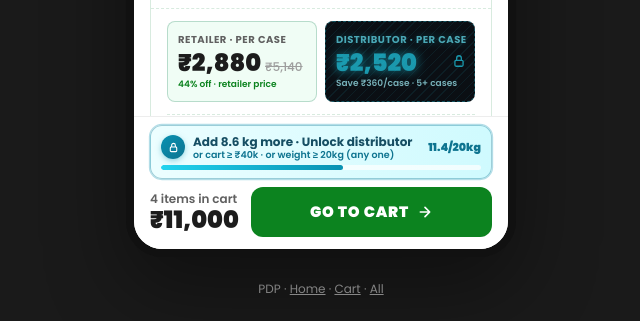
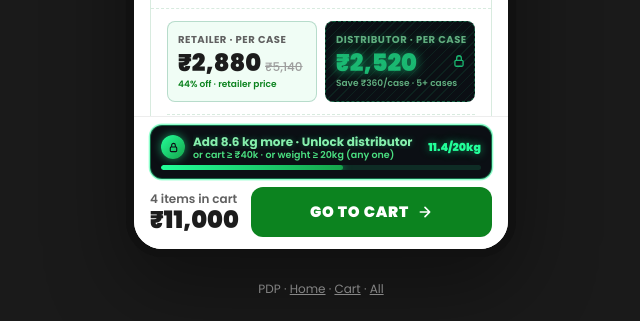
Before and after one commit to umarkhan-png/katyayani-partner-app-prototype, a website: page screens/pdp.html in a window 1280 px wide. Both pictures are taken after a click on the button "ADD". Shown: the part 547-868 px from the top of the page, without its empty margins (319-959 px from the left). Drawn offline with nearby package versions, Linux system fonts and the light colour scheme.

Commit message:
pdp: unlock progress bar + distributor tile black base with neon green (replaces cyan)

```diff
--- a/screens/pdp.html
+++ b/screens/pdp.html
@@ -99,7 +99,7 @@
   }
   @keyframes shimmer { 0% { transform: translateX(-100%) } 100% { transform: translateX(100%) } }
   @keyframes unlockShimmer { 0% { background-position: 200% 0; } 100% { background-position: -200% 0; } }
-  @keyframes unlockPulse { 0%,100% { box-shadow:0 0 0 0 rgba(8,145,178,.4); } 50% { box-shadow:0 0 0 5px rgba(8,145,178,0); } }
+  @keyframes unlockPulse { 0%,100% { box-shadow:0 0 0 0 rgba(34,255,153,.5), 0 0 0 1px rgba(34,255,153,0.2); } 50% { box-shadow:0 0 0 6px rgba(34,255,153,0), 0 0 0 1px rgba(34,255,153,0.2); } }
   #unlockBar:not(.hidden) { animation: unlockPulse 2.4s ease-in-out infinite; }
   @media screen and (max-width: 499px) {
     .device { width: 100vw !important; height: 100vh !important; margin: 0 !important;
@@ -304,21 +304,21 @@
                 <div class="text-[9px] text-[#0C831F] font-semibold mt-0.5">44% off · retailer price</div>
               </div>
             </div>
-            <!-- Distributor — black base + neon cyan text (locked tile with overlay, toggles on unlock) -->
-            <div id="distTile" class="border border-dashed rounded-lg px-2.5 py-2.5 relative overflow-hidden transition-all duration-300" style="background:#0B0F14;border-color:rgba(34,211,238,0.35)">
+            <!-- Distributor — black base + neon green text (locked tile with overlay, toggles on unlock) -->
+            <div id="distTile" class="border border-dashed rounded-lg px-2.5 py-2.5 relative overflow-hidden transition-all duration-300" style="background:#0B0F14;border-color:rgba(34,255,153,0.35)">
               <!-- Diagonal-stripe "locked" overlay (hidden when unlocked) -->
-              <div id="distStripes" class="absolute inset-0 pointer-events-none transition-opacity duration-300" style="background: repeating-linear-gradient(135deg, transparent 0 6px, rgba(34,211,238,.08) 6px 7px);"></div>
+              <div id="distStripes" class="absolute inset-0 pointer-events-none transition-opacity duration-300" style="background: repeating-linear-gradient(135deg, transparent 0 6px, rgba(34,255,153,.08) 6px 7px);"></div>
               <!-- Lock icon (hidden when unlocked) -->
-              <svg id="distLock" class="absolute right-2 top-1/2 -translate-y-1/2 lock-subtle pointer-events-none z-10" width="14" height="14" viewBox="0 0 24 24" fill="none"><rect x="5" y="11" width="14" height="10" rx="2" stroke="#22D3EE" stroke-width="2.2"/><path d="M8 11V7a4 4 0 018 0v4" stroke="#22D3EE" stroke-width="2.2"/></svg>
+              <svg id="distLock" class="absolute right-2 top-1/2 -translate-y-1/2 lock-subtle pointer-events-none z-10" width="14" height="14" viewBox="0 0 24 24" fill="none"><rect x="5" y="11" width="14" height="10" rx="2" stroke="#22FF99" stroke-width="2.2"/><path d="M8 11V7a4 4 0 018 0v4" stroke="#22FF99" stroke-width="2.2"/></svg>
               <!-- Unlocked shield-check icon (hidden while locked) -->
-              <svg id="distCheck" class="hidden absolute right-2 top-1/2 -translate-y-1/2 pointer-events-none z-10" width="14" height="14" viewBox="0 0 24 24" fill="none"><path d="M12 2l9 5v6c0 5-4 9-9 10-5-1-9-5-9-10V7z" stroke="#22D3EE" stroke-width="2.2" stroke-linecap="round" stroke-linejoin="round"/><path d="M9 12l2 2 4-4" stroke="#22D3EE" stroke-width="2.2" stroke-linecap="round" stroke-linejoin="round"/></svg>
+              <svg id="distCheck" class="hidden absolute right-2 top-1/2 -translate-y-1/2 pointer-events-none z-10" width="14" height="14" viewBox="0 0 24 24" fill="none"><path d="M12 2l9 5v6c0 5-4 9-9 10-5-1-9-5-9-10V7z" stroke="#22FF99" stroke-width="2.2" stroke-linecap="round" stroke-linejoin="round"/><path d="M9 12l2 2 4-4" stroke="#22FF99" stroke-width="2.2" stroke-linecap="round" stroke-linejoin="round"/></svg>
               <!-- Content (dimmed while locked, full while unlocked) -->
               <div id="distContent" class="opacity-70 relative transition-opacity duration-300 pr-5">
-                <div id="distLabel" class="text-[10px] font-bold uppercase tracking-wider whitespace-nowrap" style="color:#67E8F9;text-shadow:0 0 8px rgba(34,211,238,0.45)">Distributor · per case</div>
+                <div id="distLabel" class="text-[10px] font-bold uppercase tracking-wider whitespace-nowrap" style="color:#86EFAC;text-shadow:0 0 8px rgba(34,255,153,0.45)">Distributor · per case</div>
                 <div class="flex items-baseline gap-1 mt-1">
-                  <div id="distPrice" class="text-[24px] font-black leading-none" style="color:#22D3EE;text-shadow:0 0 10px rgba(34,211,238,0.65),0 0 18px rgba(34,211,238,0.35)">₹2,520</div>
-                </div>
-                <div id="distSave" class="text-[9px] font-semibold mt-0.5 whitespace-nowrap" style="color:#A5F3FC">Save ₹360/case · 5+ cases</div>
+                  <div id="distPrice" class="text-[24px] font-black leading-none" style="color:#22FF99;text-shadow:0 0 10px rgba(34,255,153,0.65),0 0 18px rgba(34,255,153,0.35)">₹2,520</div>
+                </div>
+                <div id="distSave" class="text-[9px] font-semibold mt-0.5 whitespace-nowrap" style="color:#86EFAC">Save ₹360/case · 5+ cases</div>
               </div>
             </div>
           </div>
@@ -1110,20 +1110,20 @@
     <div class="absolute bottom-0 left-0 right-0 z-20" style="padding-bottom:env(safe-area-inset-bottom,20px);">
       <!-- Cart CTA row with unlock progress stacked inside -->
       <div class="bg-white border-t border-[#EDEDED] px-4 pt-2 pb-3">
-        <!-- Distributor unlock progress — compact, teal, multi-condition -->
-        <div id="unlockBar" class="hidden mb-2 rounded-xl overflow-hidden border border-[#0E7490]/35 px-2.5 py-2 relative" style="background:linear-gradient(90deg,#ECFEFF 0%,#CFFAFE 100%)">
+        <!-- Distributor unlock progress — black base + neon green, multi-condition -->
+        <div id="unlockBar" class="hidden mb-2 rounded-xl overflow-hidden border px-2.5 py-2 relative" style="background:#0B0F14;border-color:rgba(34,255,153,0.35);box-shadow:0 0 0 1px rgba(34,255,153,0.15)">
           <div class="flex items-center gap-2 mb-1">
-            <div id="unlockIconBg" class="w-6 h-6 rounded-full flex items-center justify-center flex-shrink-0" style="background:linear-gradient(135deg,#0891B2,#0E7490);box-shadow:0 2px 6px -1px rgba(8,145,178,.5)">
-              <svg id="unlockLockIcon" width="11" height="11" viewBox="0 0 24 24" fill="none"><rect x="5" y="11" width="14" height="10" rx="2" stroke="white" stroke-width="2.4"/><path d="M8 11V7a4 4 0 018 0v4" stroke="white" stroke-width="2.4"/></svg>
+            <div id="unlockIconBg" class="w-6 h-6 rounded-full flex items-center justify-center flex-shrink-0" style="background:linear-gradient(135deg,#22FF99,#16A34A);box-shadow:0 0 10px rgba(34,255,153,.55)">
+              <svg id="unlockLockIcon" width="11" height="11" viewBox="0 0 24 24" fill="none"><rect x="5" y="11" width="14" height="10" rx="2" stroke="#0B0F14" stroke-width="2.4"/><path d="M8 11V7a4 4 0 018 0v4" stroke="#0B0F14" stroke-width="2.4"/></svg>
             </div>
             <div class="flex-1 min-w-0 leading-tight">
-              <div class="text-[12px] font-bold text-[#164E63] truncate" id="unlockTitle">Unlock distributor — closest path</div>
-              <div class="text-[9.5px] text-[#0E7490] font-semibold truncate" id="unlockSub">5 cases · ₹40k cart · 20kg total</div>
-            </div>
-            <span class="text-[11px] font-black text-[#0E7490] flex-shrink-0 leading-none" id="unlockMilestone">0/5</span>
-          </div>
-          <div class="relative h-[5px] rounded-full overflow-hidden bg-white/70">
-            <div id="unlockFill" class="h-full rounded-full" style="width:0%;background:linear-gradient(90deg,#0891B2,#22D3EE,#0891B2);background-size:200% 100%;animation:unlockShimmer 1.6s linear infinite;transition:width .6s cubic-bezier(.4,0,.2,1)"></div>
+              <div class="text-[12px] font-bold truncate" id="unlockTitle" style="color:#86EFAC;text-shadow:0 0 6px rgba(34,255,153,.3)">Unlock distributor — closest path</div>
+              <div class="text-[9.5px] font-semibold truncate" id="unlockSub" style="color:#4ADE80">5 cases · ₹40k cart · 20kg total</div>
+            </div>
+            <span class="text-[11px] font-black flex-shrink-0 leading-none" id="unlockMilestone" style="color:#22FF99;text-shadow:0 0 8px rgba(34,255,153,.5)">0/5</span>
+          </div>
+          <div class="relative h-[5px] rounded-full overflow-hidden" style="background:rgba(34,255,153,0.12)">
+            <div id="unlockFill" class="h-full rounded-full" style="width:0%;background:linear-gradient(90deg,#16A34A,#22FF99,#16A34A);background-size:200% 100%;animation:unlockShimmer 1.6s linear infinite;transition:width .6s cubic-bezier(.4,0,.2,1);box-shadow:0 0 8px rgba(34,255,153,.55)"></div>
           </div>
           <span class="hidden" id="unlockPct">0%</span>
         </div>
@@ -1228,24 +1228,28 @@
     if (unlocked) {
       unlockTitle.innerHTML = '🎉 Unlocked · Save ₹' + (qty * 360).toLocaleString('en-IN');
       unlockSub.textContent = 'Distributor price applied to all eligible items';
-      unlockFill.style.background = 'linear-gradient(90deg,#16A34A,#4ADE80,#16A34A)';
+      unlockFill.style.background = 'linear-gradient(90deg,#22FF99,#86EFAC,#22FF99)';
       unlockFill.style.backgroundSize = '200% 100%';
-      unlockTitle.style.color = '#065F46';
-      unlockSub.style.color = '#16A34A';
-      if (unlockMilestone) unlockMilestone.style.color = '#16A34A';
-      if (iconBg) { iconBg.style.background = 'linear-gradient(135deg,#22C55E,#16A34A)'; iconBg.style.boxShadow = '0 2px 6px -1px rgba(22,163,74,.5)'; }
-      unlockLockIcon.innerHTML = '<path d="M12 2l9 5v6c0 5-4 9-9 10-5-1-9-5-9-10V7z" stroke="white" stroke-width="2.4" stroke-linecap="round" stroke-linejoin="round"/><path d="M9 12l2 2 4-4" stroke="white" stroke-width="2.4" stroke-linecap="round" stroke-linejoin="round"/>';
+      unlockFill.style.boxShadow = '0 0 12px rgba(34,255,153,.7)';
+      unlockTitle.style.color = '#22FF99';
+      unlockTitle.style.textShadow = '0 0 8px rgba(34,255,153,.6)';
+      unlockSub.style.color = '#86EFAC';
+      if (unlockMilestone) { unlockMilestone.style.color = '#22FF99'; unlockMilestone.style.textShadow = '0 0 10px rgba(34,255,153,.7)'; }
+      if (iconBg) { iconBg.style.background = 'linear-gradient(135deg,#22FF99,#16A34A)'; iconBg.style.boxShadow = '0 0 12px rgba(34,255,153,.8)'; }
+      unlockLockIcon.innerHTML = '<path d="M12 2l9 5v6c0 5-4 9-9 10-5-1-9-5-9-10V7z" stroke="#0B0F14" stroke-width="2.4" stroke-linecap="round" stroke-linejoin="round"/><path d="M9 12l2 2 4-4" stroke="#0B0F14" stroke-width="2.4" stroke-linecap="round" stroke-linejoin="round"/>';
       setDistUnlocked(true);
     } else {
       unlockTitle.innerHTML = titleLead + ' · Unlock distributor';
       unlockSub.textContent = 'or cart ≥ ₹40k · or weight ≥ 20kg (any one)';
-      unlockFill.style.background = 'linear-gradient(90deg,#0891B2,#22D3EE,#0891B2)';
+      unlockFill.style.background = 'linear-gradient(90deg,#16A34A,#22FF99,#16A34A)';
       unlockFill.style.backgroundSize = '200% 100%';
-      unlockTitle.style.color = '#164E63';
-      unlockSub.style.color = '#0E7490';
-      if (unlockMilestone) unlockMilestone.style.color = '#0E7490';
-      if (iconBg) { iconBg.style.background = 'linear-gradient(135deg,#0891B2,#0E7490)'; iconBg.style.boxShadow = '0 2px 6px -1px rgba(8,145,178,.5)'; }
-      unlockLockIcon.innerHTML = '<rect x="5" y="11" width="14" height="10" rx="2" stroke="white" stroke-width="2.4"/><path d="M8 11V7a4 4 0 018 0v4" stroke="white" stroke-width="2.4"/>';
+      unlockFill.style.boxShadow = '0 0 8px rgba(34,255,153,.55)';
+      unlockTitle.style.color = '#86EFAC';
+      unlockTitle.style.textShadow = '0 0 6px rgba(34,255,153,.3)';
+      unlockSub.style.color = '#4ADE80';
+      if (unlockMilestone) { unlockMilestone.style.color = '#22FF99'; unlockMilestone.style.textShadow = '0 0 8px rgba(34,255,153,.5)'; }
+      if (iconBg) { iconBg.style.background = 'linear-gradient(135deg,#22FF99,#16A34A)'; iconBg.style.boxShadow = '0 0 10px rgba(34,255,153,.55)'; }
+      unlockLockIcon.innerHTML = '<rect x="5" y="11" width="14" height="10" rx="2" stroke="#0B0F14" stroke-width="2.4"/><path d="M8 11V7a4 4 0 018 0v4" stroke="#0B0F14" stroke-width="2.4"/>';
       setDistUnlocked(false);
     }
   }
@@ -1263,11 +1267,11 @@
     const retailerContent = document.getElementById('retailerContent');
 
     if (on) {
-      // DISTRIBUTOR: unlocked, neon vibrant on black
+      // DISTRIBUTOR: unlocked, neon green vibrant on black
       tile.style.borderStyle = 'solid';
-      tile.style.borderColor = '#22D3EE';
-      tile.style.background = 'linear-gradient(135deg,#0B0F14 0%,#0E1A1F 100%)';
-      tile.style.boxShadow = '0 0 0 1px rgba(34,211,238,.4), 0 6px 18px -4px rgba(34,211,238,.35)';
+      tile.style.borderColor = '#22FF99';
+      tile.style.background = 'linear-gradient(135deg,#0B0F14 0%,#0F1A12 100%)';
+      tile.style.boxShadow = '0 0 0 1px rgba(34,255,153,.5), 0 6px 18px -4px rgba(34,255,153,.4)';
       stripes.style.opacity = '0';
       lock.classList.add('hidden');
       check.classList.remove('hidden');
@@ -1283,9 +1287,9 @@
         fireUnlockCelebration();
       }
     } else {
-      // DISTRIBUTOR: locked, dimmed neon
+      // DISTRIBUTOR: locked, dimmed neon green
       tile.style.borderStyle = 'dashed';
-      tile.style.borderColor = 'rgba(34,211,238,0.35)';
+      tile.style.borderColor = 'rgba(34,255,153,0.35)';
       tile.style.background = '#0B0F14';
       tile.style.boxShadow = '';
       stripes.style.opacity = '';
```
